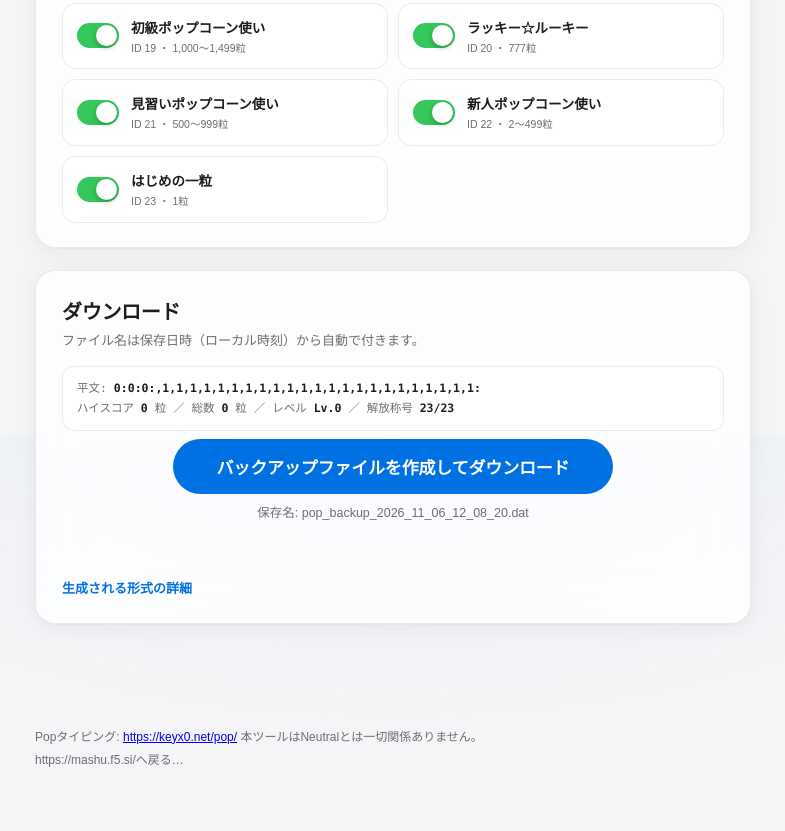
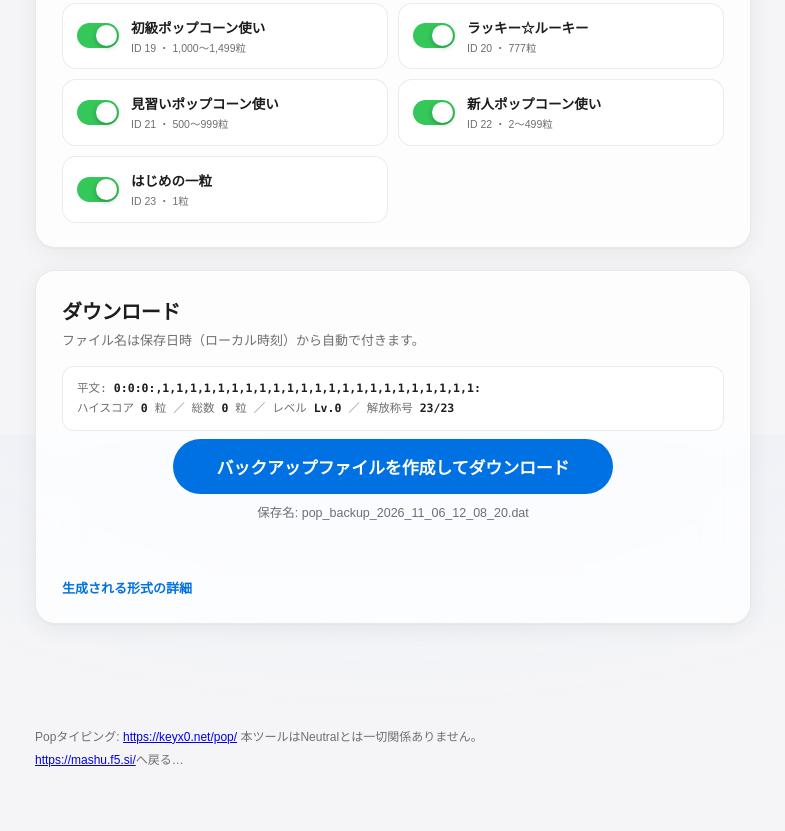
Before and after one commit to mashu1427/popbackup, a plain HTML site: page index.html in a window 1280 px wide. Shown: the part 1165-1996 px from the top of the page, without its empty margins (247-1032 px from the left). Drawn offline with nearby package versions, Linux system fonts and the light colour scheme; a web font is replaced by a local one.

Commit message:
Fix typo in footer link attribute

```diff
--- a/index.html
+++ b/index.html
@@ -179,7 +179,7 @@ footer{max-width:760px;margin:0 auto;padding:0 22px 60px;color:var(--text2);font
 
 <footer>
   Popタイピング: <a href="https://keyx0.net/pop/" target="_blank" rel="noopener">https://keyx0.net/pop/</a> 本ツールはNeutralとは一切関係ありません。<br>
-  <a herf="https://mashu.f5.si/">https://mashu.f5.si/</a>へ戻る…
+  <a href="https://mashu.f5.si/">https://mashu.f5.si/</a>へ戻る…
 </footer>
 
 <script>
```
